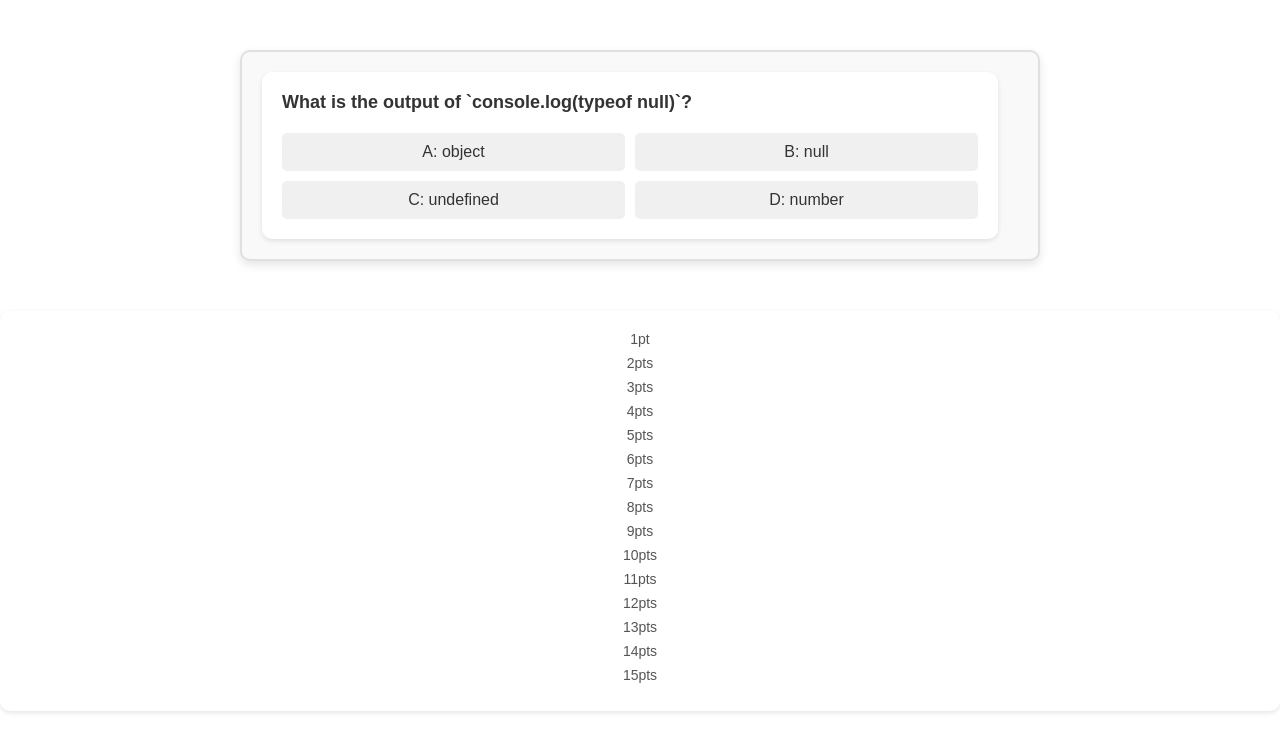
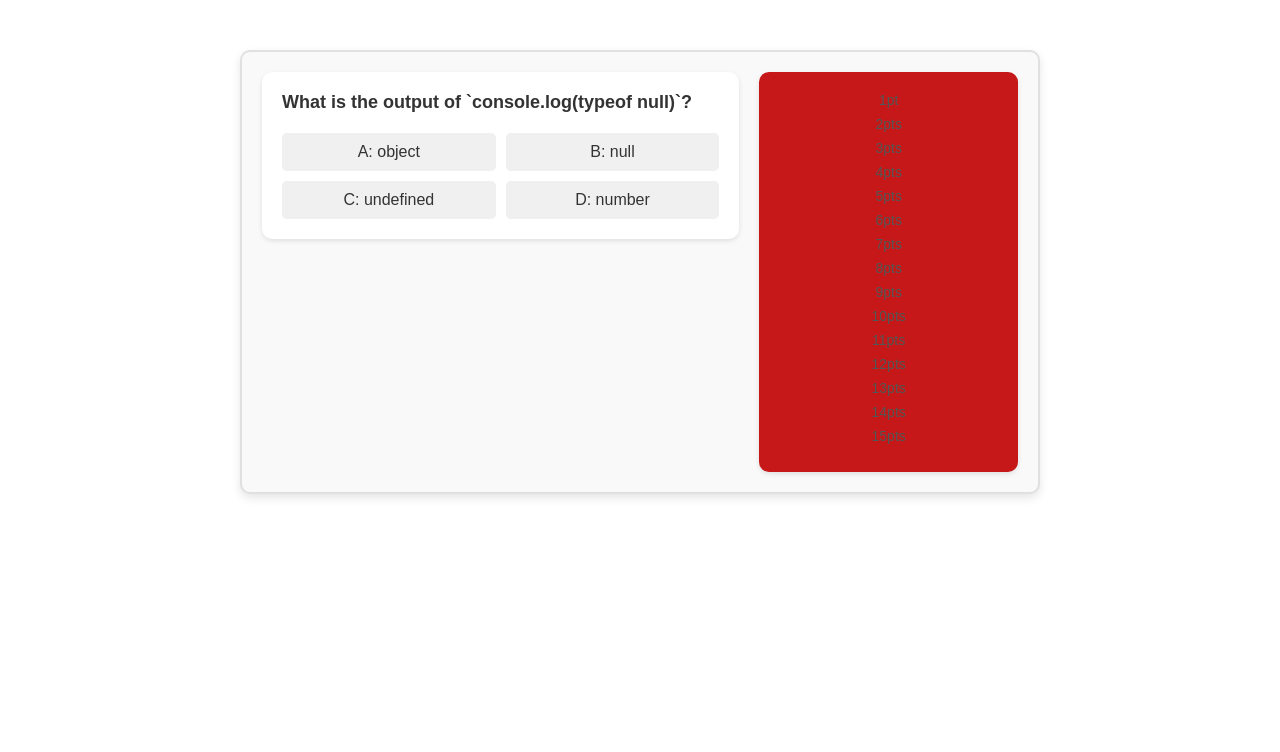
Before and after one commit to zhishopov/js-quiz-game, a website with bundled scripts: page index.html in a window 1280 px wide. Built offline with nearby package versions, Linux system fonts and the light colour scheme.

Commit message:
Points section  added

```diff
--- a/app.js
+++ b/app.js
@@ -86,3 +86,28 @@ function restartGame() {
   // currentQuestionIndex = 0;
   displayQuestion(number);
 }
+
+function displayPoints() {
+  const pointsBox = document.createElement("div");
+  pointsBox.className = "points-box";
+
+  pointsBox.innerHTML = `
+        <p>1pt</p>
+        <p>2pts</p>
+        <p>3pts</p>
+        <p>4pts</p>
+        <p>5pts</p>
+        <p>6pts</p>
+        <p>7pts</p>
+        <p>8pts</p>
+        <p>9pts</p>
+        <p>10pts</p>
+        <p>11pts</p>
+        <p>12pts</p>
+        <p>13pts</p>
+        <p>14pts</p>
+        <p>15pts</p>`;
+
+  root.appendChild(pointsBox);
+}
+displayPoints();
--- a/index.html
+++ b/index.html
@@ -8,33 +8,6 @@
     <title>JS Quiz Game</title>
   </head>
   <body>
-    <div class="container">
-      <div class="question-box">
-        <!-- <h3 id="question">How do you declare a constant variable?</h3>
-        <div class="answers">
-          <p class="answer">A: Option 1</p>
-          <p class="answer">B: Option 2</p>
-          <p class="answer">C: Option 3</p>
-          <p class="answer">D: Option 4</p> -->
-        </div>
-      </div>
-      <div class="points-box">
-        <p>1pt</p>
-        <p>2pts</p>
-        <p>3pts</p>
-        <p>4pts</p>
-        <p>5pts</p>
-        <p>6pts</p>
-        <p>7pts</p>
-        <p>8pts</p>
-        <p>9pts</p>
-        <p>10pts</p>
-        <p>11pts</p>
-        <p>12pts</p>
-        <p>13pts</p>
-        <p>14pts</p>
-        <p>15pts</p>
-      </div>
-    </div>
+    <div class="container"></div>
   </body>
 </html>
--- a/styles.css
+++ b/styles.css
@@ -64,7 +64,7 @@
 /* Styling the points box */
 .points-box {
   flex: 1;
-  background-color: #ffffff;
+  background-color: #c61818;
   padding: 20px;
   border-radius: 10px;
   box-shadow: 0 2px 5px rgba(0, 0, 0, 0.1);
```
